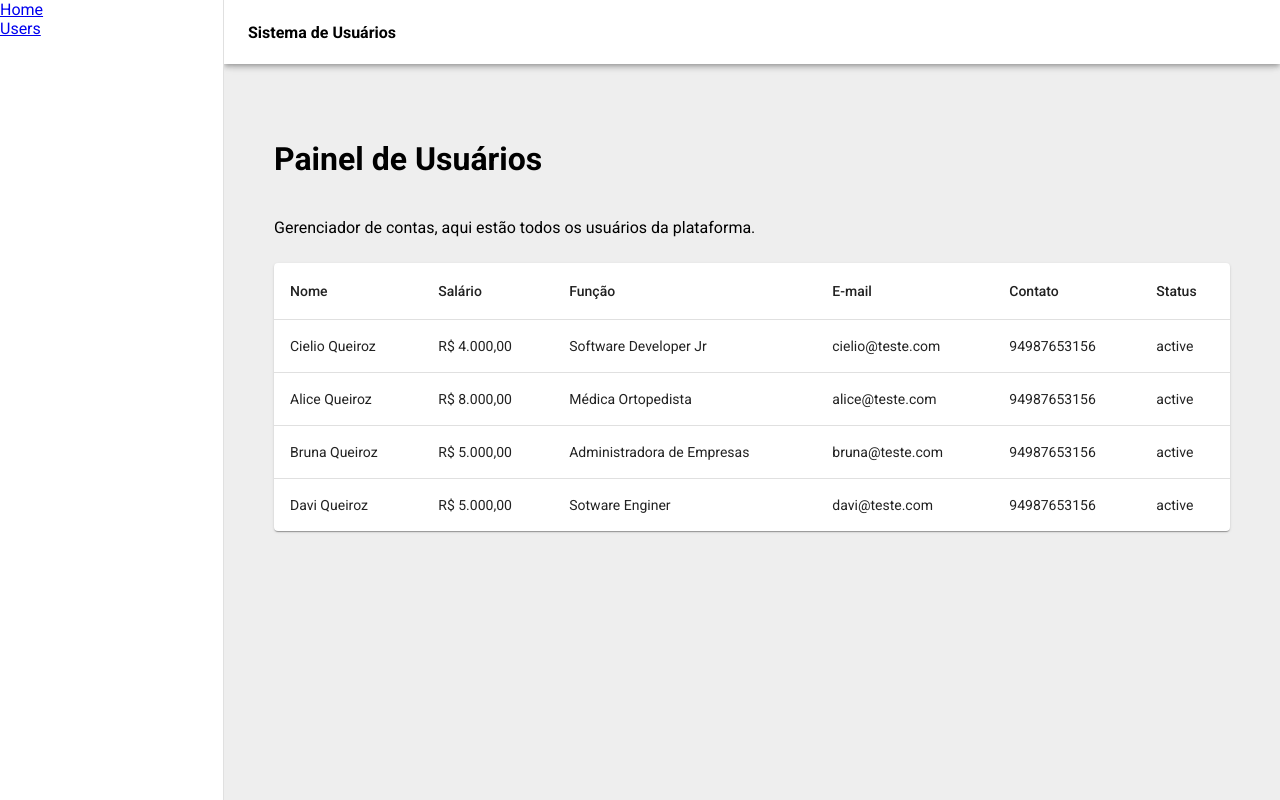
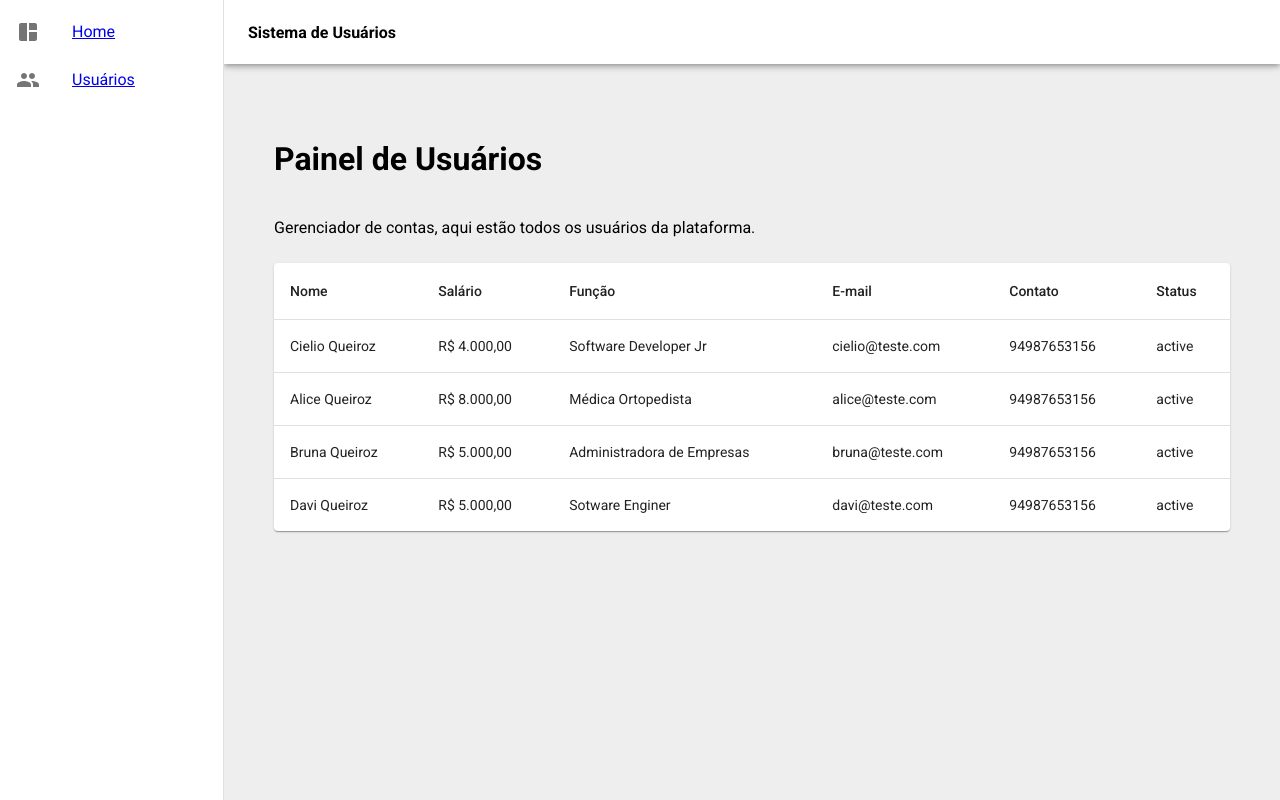
Before and after one commit to cielioqueiroz/crud-user-react, a React (Vite) app: page /home in a window 1280 px wide. Built offline with nearby package versions, Linux system fonts and the light colour scheme.

Commit message:
cofigurando componentes da Drawer

```diff
--- a/src/App.jsx
+++ b/src/App.jsx
@@ -1,4 +1,16 @@
-import { AppBar, Box, Drawer, Toolbar, Typography } from "@mui/material";
+import { People, SpaceDashboard } from "@mui/icons-material";
+import {
+  AppBar,
+  Box,
+  Drawer,
+  List,
+  ListItem,
+  ListItemButton,
+  ListItemIcon,
+  ListItemText,
+  Toolbar,
+  Typography,
+} from "@mui/material";
 import { Link, Outlet } from "react-router-dom";
 
 const drawerWidth = 224;
@@ -24,8 +36,29 @@ function App() {
           },
         }}
       >
-        <Link to="/home">Home</Link>
-        <Link to="/users">Users</Link>
+        <List>
+          <Link to="/home">
+            <ListItem disablePadding>
+              <ListItemButton>
+                <ListItemIcon>
+                  <SpaceDashboard />
+                </ListItemIcon>
+                <ListItemText primary="Home" />
+              </ListItemButton>
+            </ListItem>
+          </Link>
+
+          <Link to="/users">
+            <ListItem disablePadding>
+              <ListItemButton>
+                <ListItemIcon>
+                  <People />
+                </ListItemIcon>
+                <ListItemText primary="Usuários" />
+              </ListItemButton>
+            </ListItem>
+          </Link>
+        </List>
       </Drawer>
       <Box
         sx={{
```
